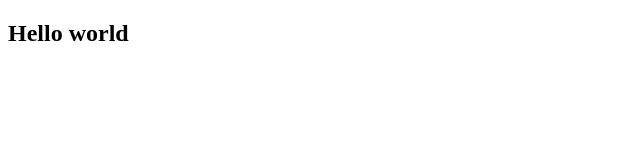
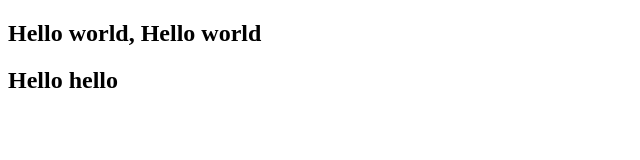
Before and after one commit to mjaniak/learning-git, a plain HTML site: page index.html in a window 1280 px wide. Shown: the whole page, without its empty margins (0-640 px from the left). Drawn offline with nearby package versions, Linux system fonts and the light colour scheme; files that its build step writes are made by us from their sources.

Commit message:
Change h1 and h2

```diff
--- a/index.html
+++ b/index.html
@@ -12,7 +12,8 @@
 	    </header>
 	    <main class="container">
 	        <section class="jumbotron">
-	            <h1>Hello world</h1>
+                <h1>Hello world, Hello world</h1>
+                <h2>Hello hello</h2>
 	        </section>
 	    <main>
 	    <footer>
```
